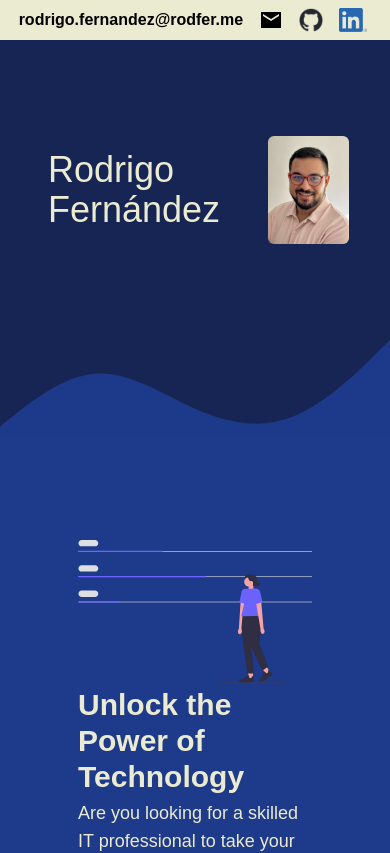
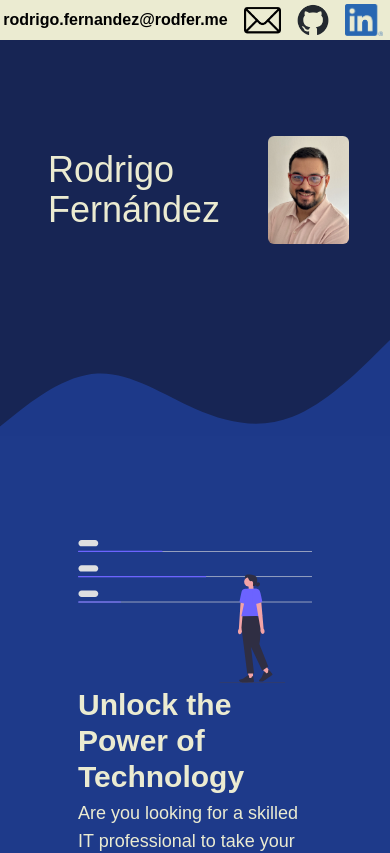
Before and after one commit to rodrigofndz/web, an Astro site: page / in a window 390 px wide. Shown: the top 853 px of the page. Built offline with nearby package versions, Linux system fonts and the light colour scheme; Astro itself is replaced by a stand-in of ours.

Commit message:
mail icon size fixed

```diff
--- a/src/pages/index.astro
+++ b/src/pages/index.astro
@@ -3,7 +3,8 @@ import Layout from "../layouts/Layout.astro";
 import Section from "../components/Section.astro";
 import SkillList from "../components/SkillList.astro";
 
-import mail from '../assets/mail.svg';
+// import mail from '../assets/mail.svg';
+import mail from '../assets/mail.png';
 import github from '../assets/github-mark.png';
 import linkedin from '../assets/linkedin.png';
 import profile from '../assets/profile-photo.jpg';
@@ -47,14 +48,14 @@ const aboutme = `I'm an IT engineer who loves technology and enjoys messing with
         <div class="xl:w-3/5" />
         <div class="flex items-center overflow-hidden h-full">
             <p class="mr-2 text-center text-black font-semibold">{email}</p>
-            <a href="mailto:rodrigo.fernandez@rodfer.me" class="w-auto h-auto mx-2">
-                <img src={mail.src} class="min-w-3 min-h-3  max-h-20 md:max-h-20 flex-shrink-0"/>
+            <a href="mailto:rodrigo.fernandez@rodfer.me" class="h-full mx-2">
+                <img src={mail.src} class="min-w-3 min-h-3 h-full w-auto flex-shrink-0"/>
             </a>
-            <a href="https://github.com/rodrigofndz" class="w-auto h-auto mx-2">
-                <img src={github.src} class="min-w-3 min-h-3  max-h-6 md:max-h-8 flex-shrink-0"/>
+            <a href="https://github.com/rodrigofndz" class="h-full mx-2">
+                <img src={github.src} class="min-w-3 min-h-3 h-full w-auto flex-shrink-0"/>
             </a>
-            <a href="https://www.linkedin.com/in/rodrigo-fernandez-sanchez-124299232/" class="w-auto h-auto ml-2 mr-1">
-                <img src={linkedin.src} class="min-w-3 min-h-3  max-h-6 md:max-h-8 flex-shrink-0"/>
+            <a href="https://www.linkedin.com/in/rodrigo-fernandez-sanchez-124299232/" class="h-full ml-2 mr-1">
+                <img src={linkedin.src} class="min-w-3 min-h-3 h-full w-auto flex-shrink-0"/>
             </a>
         </div>
         <div />
```
Also changed, not shown: src/assets/mail.png (added), src/assets/mail.svg (deleted).
